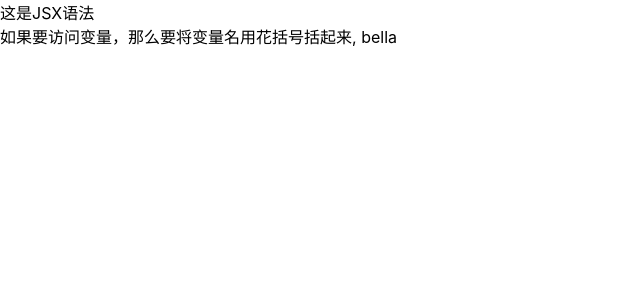
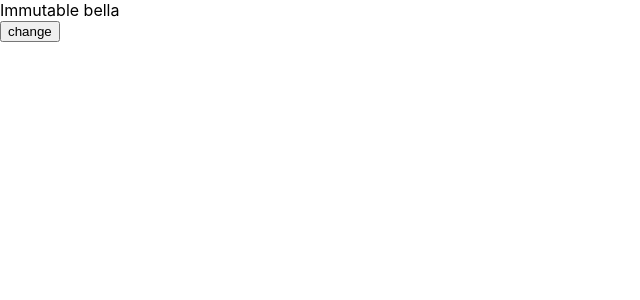
Before and after one commit to react-low-code/theory, a React (Create React App) app in the folder react-demo/: page / in a window 1280 px wide. Shown: the top 300 px of the page, without its empty margins (0-640 px from the left). Built offline with nearby package versions, Linux system fonts and the light colour scheme.

Commit message:
feat: Immutable

```diff
--- a/react-demo/src/App.tsx
+++ b/react-demo/src/App.tsx
@@ -2,13 +2,15 @@ import React from 'react';
 import './App.scss'
 
 // import ProfilerTab from './pages/profilerTab'
-import JSXSyntax from './pages/JSXSyntax';
+// import JSXSyntax from './pages/JSXSyntax';
+import Immutable from './pages/immutable';
 
 function App() {
   return (
     <div styleName='app'>
         {/* <ProfilerTab/> */}
-        <JSXSyntax/>
+        {/* <JSXSyntax/> */}
+        <Immutable/>
     </div>
   );
 }
--- a/react-demo/src/pages/immutable/index.tsx
+++ b/react-demo/src/pages/immutable/index.tsx
@@ -1,17 +1,81 @@
 import React, { Component } from 'react'
 
-export default  class Immutable extends Component {
+interface User {
+  name: string,
+  age?: number
+}
+interface State {
+  user: User
+  hobbies: string[]
+  time: string
+}
+export default  class Immutable extends Component<{}, State> {
+  state: State = {
+    time: '2021',
+    user: {name: 'bella'},
+    hobbies: ['running']
+  }
+
+  // 错误的案例
+  falseCase = () => {
+    // 案例一
+    this.state.user.age = 13
+    this.setState({
+        user: this.state.user,
+    })
+
+    // 案例二
+    this.setState({
+        user: Object.assign(this.state.user, {age: 13})
+    })
+
+    // 案例三
+    this.setState({
+        hobbies: this.state.hobbies.reverse(),
+    })
+
+    // 案例四
+    this.state.hobbies.length = 0
+    this.setState({
+        hobbies: this.state.hobbies,
+    })
+  }
+
+  // 正确的案例
+  trueCase = () => {
+    // 案例一
+    this.setState({
+        user: {...this.state.user, age: 13}
+    })
+
+    // 案例二
+    this.setState({
+        user: Object.assign({},this.state.user, {age: 13})
+    })
+
+    // 案例三
+    this.setState({
+        hobbies: [...this.state.hobbies].reverse()
+    })
+
+    // 案例四
+    this.setState({
+        hobbies: []
+    })
+  }
+
   render() {
     return (
-      <div>Immutable</div>
+      <>
+        <div>Immutable {this.state.user.name}</div>
+
+        <button onClick={this.trueCase}>change</button>
+      </>
     )
   }
 }
 
-interface User {
-    name: string,
-    age?: number
-}
+
 
 let user: User = {
     name: 'Bela'
```
